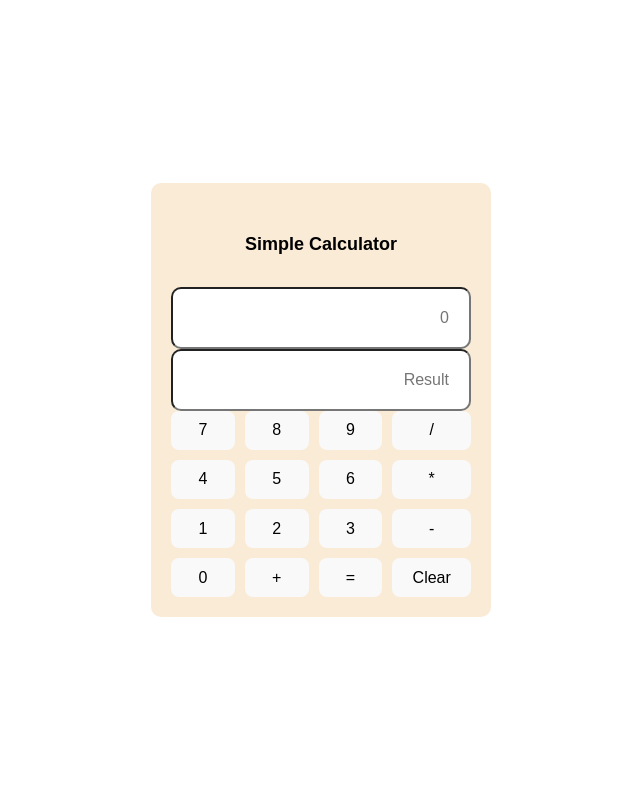
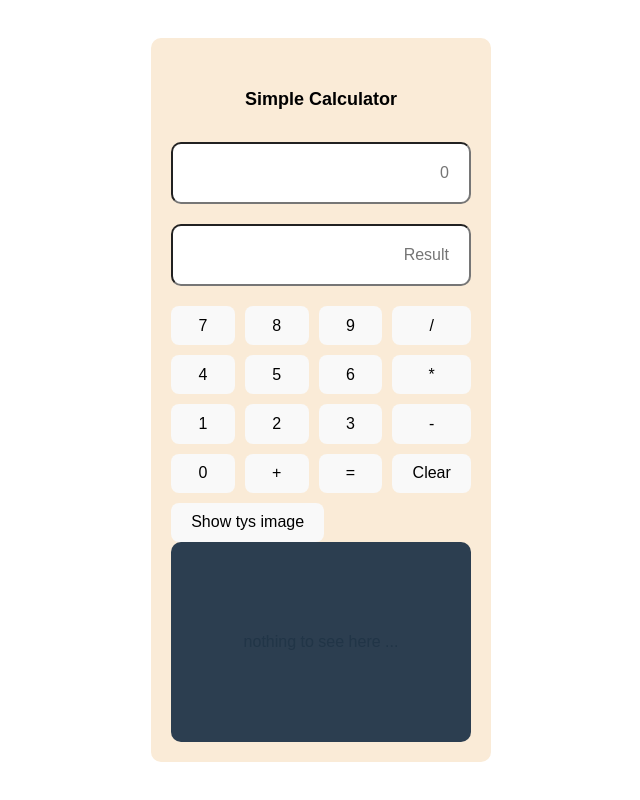
Before and after one commit to jasonluoxia/better-calculator, a React (Vite) app: page / in a window 1280 px wide. Shown: the whole page, without its empty margins (319-959 px from the left). Built offline with nearby package versions, Linux system fonts and the light colour scheme.

Commit message:
tys image heehee

```diff
--- a/src/App.css
+++ b/src/App.css
@@ -31,17 +31,19 @@ h1 {
 }
 
 .Screen input {
-  color:white;
+  color:black;
+  background-color:white;
   font-size:medium;
   padding: 20px;
   text-align: right;
   border-radius:10px;
-  padding-bottom: 20px;
+  margin-bottom: 20px;
 }
 
 .Button-Row {
   display:grid;
   grid-template-columns: repeat(4, 1fr); /* can also be 1fr 1fr 1fr 1fr instead */
+  margin-bottom:10px;
   gap:10px;
 }
 
@@ -49,10 +51,26 @@ h1 {
   background-color:white;
   color:black;
   padding:10px;
-  border:10px solid black;
   border-radius: 10px;
 }
 
 .button:active {
   background-color:burlywood;
 }
+
+.image {
+  width: 100%;
+  height: 200px;
+  background-color: #2c3e50;
+  border-radius: 10px;
+  overflow: hidden;
+  display: flex;
+  align-items: center;
+  justify-content: center;
+}
+
+.image img {
+  max-width: 100%;
+  max-height: 100%;
+  object-fit: contain;
+}
--- a/src/App.jsx
+++ b/src/App.jsx
@@ -4,6 +4,7 @@ import './App.css';
 const Calculator = () => {
   const [input, setInput] = useState('');
   const [result, setResult] = useState('');
+  const [image, setImage] = useState('');
 
   const handleClick = (value) => {
     if (value === '=') {
@@ -18,6 +19,8 @@ const Calculator = () => {
     } else if (value === 'Clear') {
       setResult('');
       setInput('');
+    } else if (value === 'Show tys image') {
+      setImage('../public/IMG_6681.JPG');
     } else {
       setInput((prev) => prev + value);
     }
@@ -45,6 +48,12 @@ const Calculator = () => {
         <button onClick={() => handleClick('=')}>=</button>
         <button onClick={() => handleClick('Clear')}>Clear</button>
       </div>
+      <div className="darkmode">
+      <button onClick={() => handleClick('Show tys image')}>Show tys image</button>
+      </div>
+      <div className="image">
+        {image ? (<img src={image} />) : (<div>nothing to see here ...</div>)}
+      </div>
     </div>
 
   );
```
Also changed, not shown: public/IMG_6681.JPG (added).
